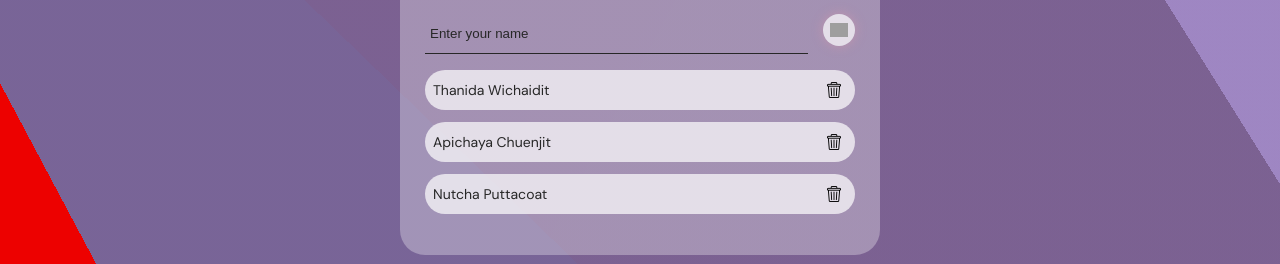
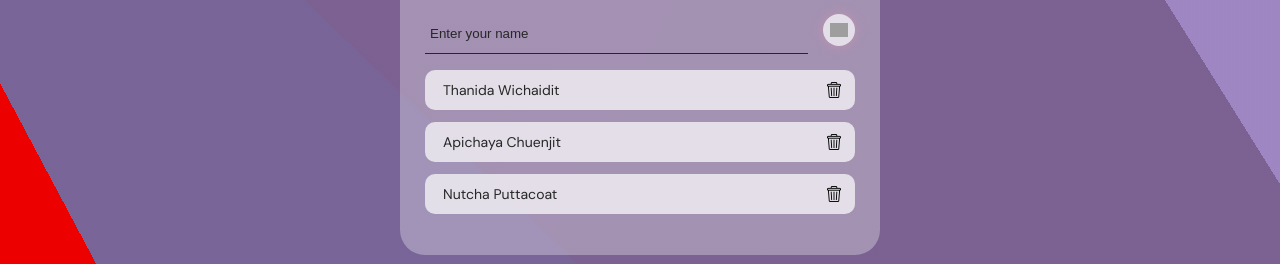
Before and after one commit to P-Thanida/StudentName, a Vue app: page / in a window 1280 px wide. Shown: the part 300-564 px from the top of the page. Built offline with nearby package versions, Linux system fonts and the light colour scheme; grey boxes are pictures that could not be loaded.

Commit message:
Edit Css

```diff
--- a/public/main.css
+++ b/public/main.css
@@ -97,8 +97,9 @@ ul {
   display: flex;
   align-items: center;
   padding: 8px;
-  border-radius: 20px;
+  border-radius: 10px;
   margin-bottom: 12px;
+
 }
 
 .data-list-item input {
@@ -122,7 +123,7 @@ ul {
   display: flex;
   align-items: flex-start;
   color: #272727;
-  margin-right: 8px;
+  margin-left: 10px;
   font-size: 14px;
   line-height: 24px;
   position: relative;
```
